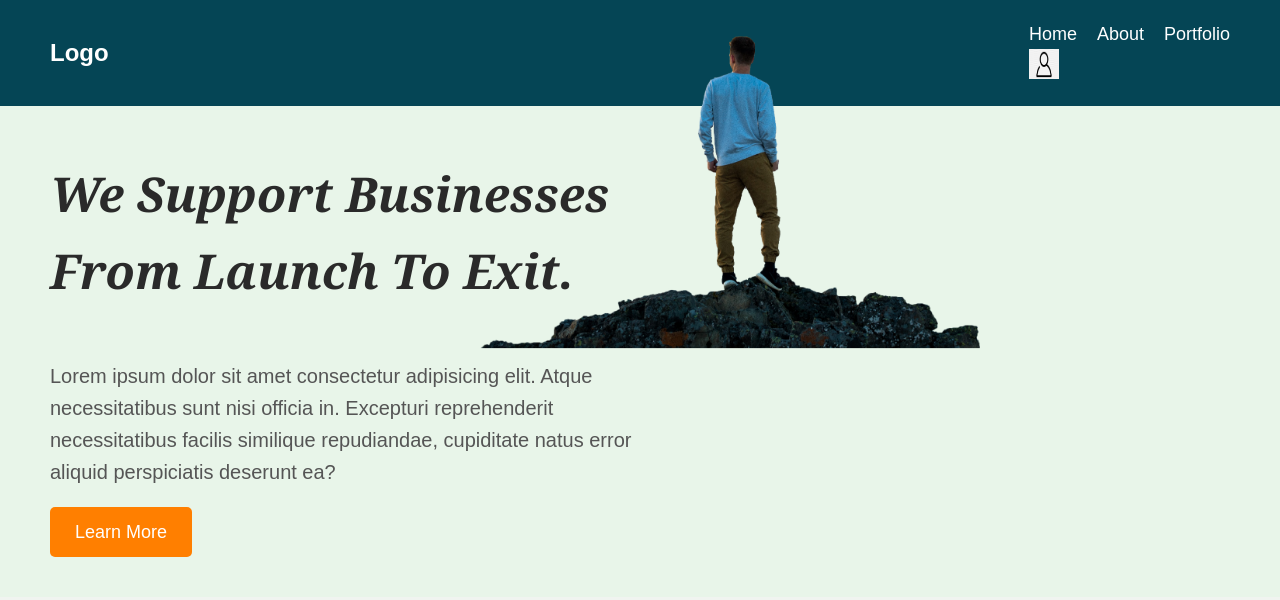
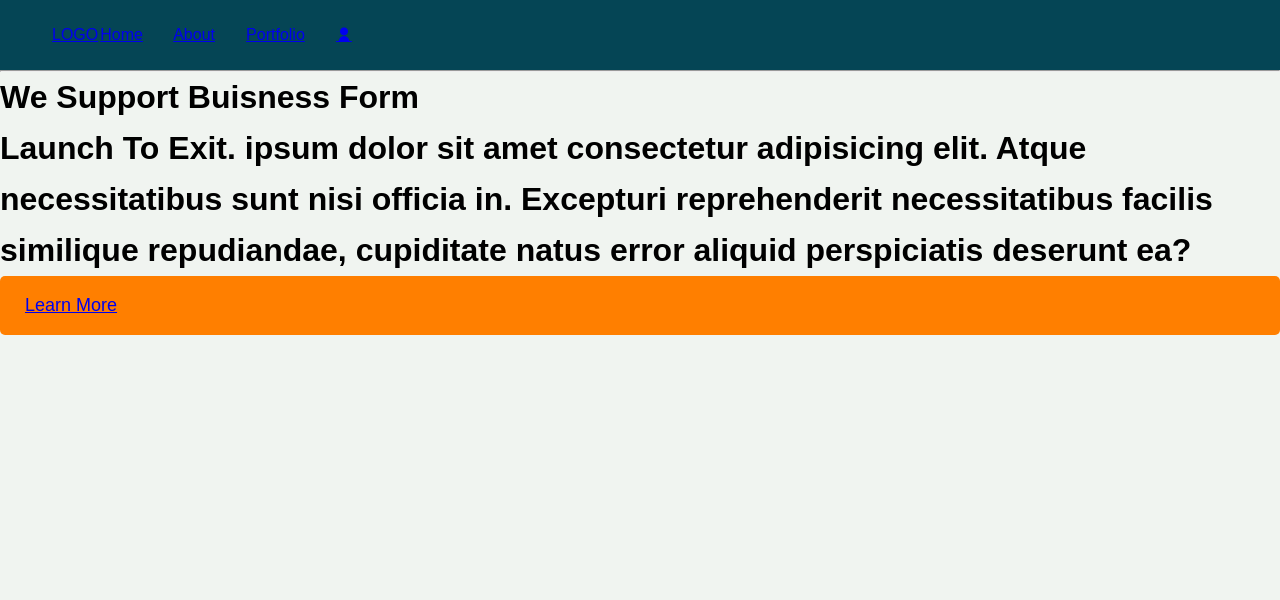
Before and after one commit to sagarverma-exe/Html, a plain HTML site: page html final exam/index.html in a window 1280 px wide. Drawn offline with nearby package versions, Linux system fonts and the light colour scheme; a web font is replaced by a local one.

Commit message:
Update index.html

```diff
--- a/html final exam/index.html
+++ b/html final exam/index.html
@@ -3,34 +3,47 @@
 <head>
     <meta charset="UTF-8">
     <meta name="viewport" content="width=device-width, initial-scale=1.0">
-    <meta http-equiv="X-UA-Compatible" content="IE=edge">
-    <title></title>
+    <title>Landscape</title>
     <link rel="stylesheet" href="style.css">
+    <link rel="preconnect" href="https://fonts.googleapis.com">
+<link rel="preconnect" href="https://fonts.gstatic.com" crossorigin>
+<link href="https://fonts.googleapis.com/css2?family=Geologica:wght@100..900&display=swap" rel="stylesheet">
+<link rel="stylesheet" href="https://cdnjs.cloudflare.com/ajax/libs/remixicon/4.2.0/remixicon.css" integrity="sha512-OQDNdI5rpnZ0BRhhJc+btbbtnxaj+LdQFeh0V9/igiEPDiWE2fG+ZsXl0JEH+bjXKPJ3zcXqNyP4/F/NegVdZg==" crossorigin="anonymous" referrerpolicy="no-referrer" />
+<link rel="preconnect" href="https://fonts.googleapis.com">
+<link rel="preconnect" href="https://fonts.gstatic.com" crossorigin>
+<link href="https://fonts.googleapis.com/css2?family=Lugrasimo&display=swap" rel="stylesheet">
 </head>
 <body>
     <header>
-        <div class="icon">Logo</div>
-        <div>
-            <ul>
-                <li><a href="#">Home</a></li>
-                <li><a href="#">About</a></li>
-                <li><a href="#">Portfolio</a></li>
-            </ul>
-            <div class="profile-icon">
-                <a href="#"><img src="images/png-clipart-computer-icons-user-profile-avatar-profile-heroes-profile.png" alt="Profile"></a>
-            </div>
-        </div>
+        <table>
+            <tr>
+                <td class="left">
+                    <span><a href="#">LOGO</a></span>
+                </td>
+                <td class="right">
+                    <span><a href="#">Home</a></span>&nbsp;&nbsp;&nbsp;&nbsp;&nbsp;&nbsp;
+                    <span><a href="#">About</a></span>&nbsp;&nbsp;&nbsp;&nbsp;&nbsp;&nbsp;
+                    <span><a href="#">Portfolio</a></span>&nbsp;&nbsp;&nbsp;&nbsp;&nbsp;&nbsp;
+                    <span class="user"><a href="#"><i class="ri-user-fill"></i></a></span>&nbsp;&nbsp;&nbsp;&nbsp;&nbsp;&nbsp;
+                </td>
+            </tr>
+        </table>
     </header>
+    <div class="container">
+    <div class="circle">
+    </div>
+    <div ng" alt="men on mountain">
+    </div>
+    <hr>
+    <h1>We Support Buisness Form<br>
+        Launch To Exit.
+   ipsum dolor sit amet consectetur adipisicing elit. Atque necessitatibus sunt nisi officia in. Excepturi reprehenderit necessitatibus facilis similique repudiandae, cupiditate natus error aliquid perspiciatis deserunt ea?
+    </p>
+</div>
+<div class="button">
+    <a href="#" class="b">Learn More</a>
+</div>
+    </div>
 
-    <section class="hero">
-        <div class="hero-text">
-            <h1>We Support Businesses From Launch To Exit.</h1>
-            <p>Lorem ipsum dolor sit amet consectetur adipisicing elit. Atque necessitatibus sunt nisi officia in. Excepturi reprehenderit necessitatibus facilis similique repudiandae, cupiditate natus error aliquid perspiciatis deserunt ea?</p>
-            <a href="#" class="button">Learn More</a>
-        </div>
-        <div class="hero-image">
-            <img src="images/men.png" alt="">
-        </div>
-    </section>
 </body>
 </html>
```
